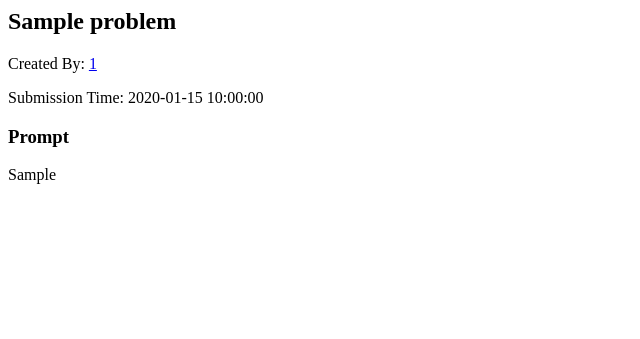
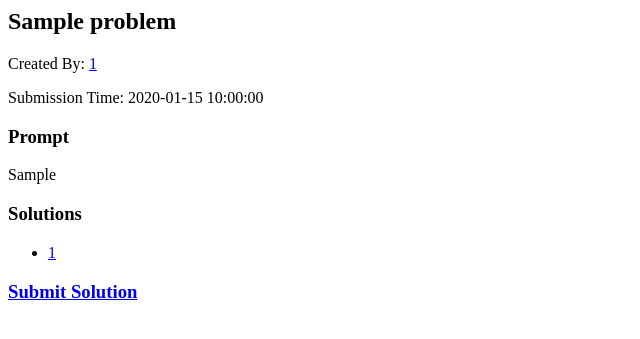
Before and after one commit to ebracho/chico-acm-programming-challenges-webapp, a Flask app: page /problem/1 in a window 1280 px wide. Shown: the top 339 px of the page, without its empty margins (0-640 px from the left). Run offline with Flask 2, Linux system fonts and the light colour scheme; tables that the repository leaves empty hold one stand-in row (values such as "Sample post").

Commit message:
Implemented solution lists on problem page and user page

```diff
--- a/riker.py
+++ b/riker.py
@@ -139,7 +139,8 @@ def logout():
 def view_user(user_id):
     db_session = get_db_session()
     problems = db_session.query(Problem).filter(Problem.user_id==user_id).all()
-    return render_template('user.html', user_id=user_id, problems=problems)
+    solutions = db_session.query(Solution).filter(Solution.user_id==user_id).all()
+    return render_template('user.html', user_id=user_id, problems=problems, solutions=solutions)
 
 
 @app.route('/problem', methods=['GET'])
@@ -179,9 +180,10 @@ def create_problem():
 def view_problem(problem_id):
     db_session = get_db_session()
     problem = db_session.query(Problem).filter(Problem.id==problem_id).first()
+    solutions = db_session.query(Solution).filter(problem_id==problem_id).order_by(Solution.submission_time).all()
     if problem is None:
         abort(404)
-    return render_template('view-problem.html', problem=problem)
+    return render_template('view-problem.html', problem=problem, solutions=solutions)
 
 
 @app.route('/problem/<problem_id>', methods=['DELETE'])
--- a/templates/view-problem.html
+++ b/templates/view-problem.html
@@ -3,3 +3,16 @@
 <p>Submission Time: {{ problem.submission_time }}</p>
 <h3>Prompt</h3>
 <p>{{ problem.prompt }}</p>
+<div>
+  <h3>Solutions</h3>
+  <ul>
+  {% for solution in solutions %}
+    <li><a href="{{ url_for('view_solution', problem_id=problem.id, solution_id=solution.id) }}">{{ solution.user_id }}</a></li>
+  {% else %}
+    <li>No solutions found</li>
+  {% endfor %}
+  </ul>
+</div>
+<div>
+  <h3><a href="{{ url_for('create_solution', problem_id=problem.id) }}">Submit Solution</a></h3>
+</div>
```
Also changed, not shown: templates/user.html (+14 -0 lines).
